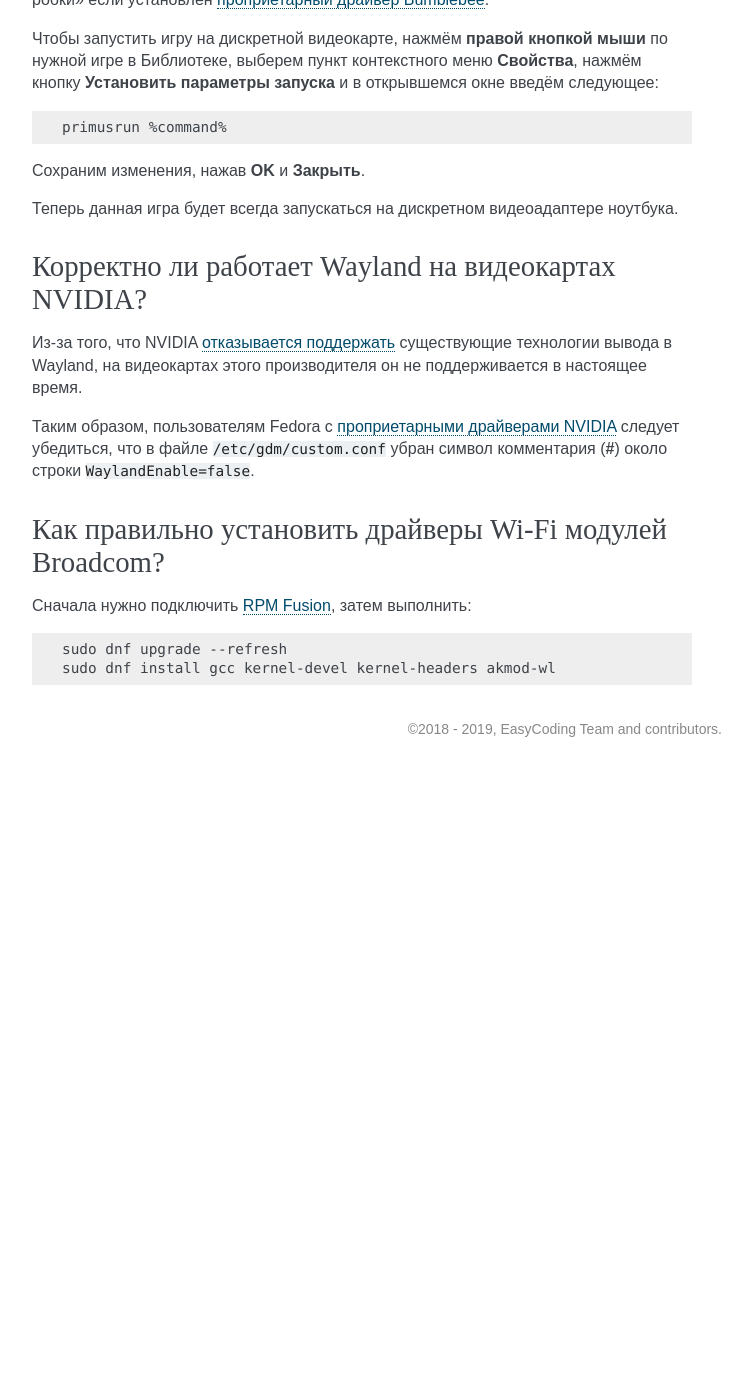
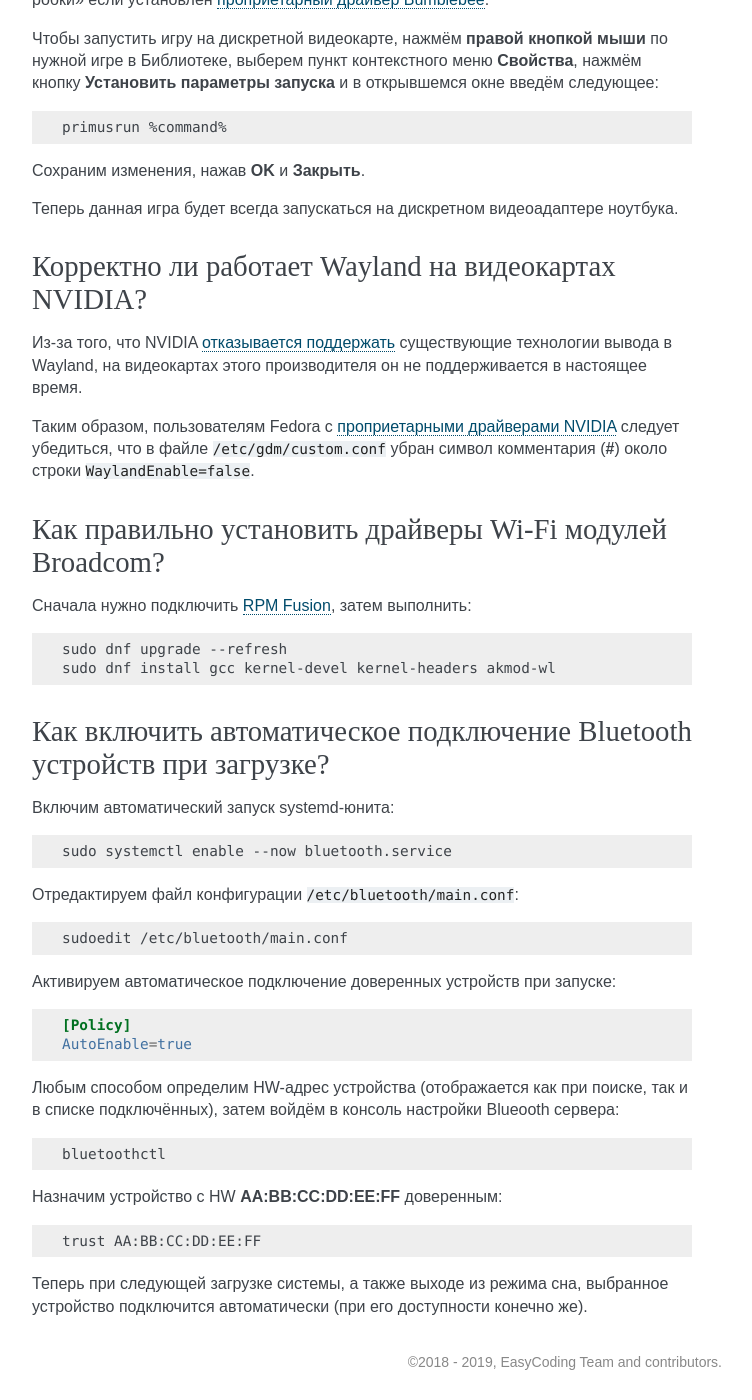
Before and after one commit to RussianFedora/FAQ, a Sphinx documentation site: the page built from source/hardware.rst, in a window 1280 px wide and 1400 px high, scrolled down 15291 px. Shown: the whole window, without its empty margins (388-1140 px from the left). Built offline with Sphinx 7.4.7, drawn with Linux system fonts in a browser that asks for light colours; before the commit the page ends 16058 px from its top, so only the background shows below that; some of the changed text lies outside the part shown.

Commit message:
Added question about auto connection of Bluetooth devices.

```diff
--- a/source/hardware.rst
+++ b/source/hardware.rst
@@ -873,3 +873,42 @@ ICC профиль можно получить либо на сайте прои
 
     sudo dnf upgrade --refresh
     sudo dnf install gcc kernel-devel kernel-headers akmod-wl
+
+.. index:: bluetooth, mouse, reconnect
+.. _bluetooth-auto:
+
+Как включить автоматическое подключение Bluetooth устройств при загрузке?
+============================================================================
+
+Включим автоматический запуск systemd-юнита:
+
+.. code-block:: text
+
+    sudo systemctl enable --now bluetooth.service
+
+Отредактируем файл конфигурации ``/etc/bluetooth/main.conf``:
+
+.. code-block:: text
+
+    sudoedit /etc/bluetooth/main.conf
+
+Активируем автоматическое подключение доверенных устройств при запуске:
+
+.. code-block:: ini
+
+    [Policy]
+    AutoEnable=true
+
+Любым способом определим HW-адрес устройства (отображается как при поиске, так и в списке подключённых), затем войдём в консоль настройки Blueooth сервера:
+
+.. code-block:: text
+
+    bluetoothctl
+
+Назначим устройство c HW **AA:BB:CC:DD:EE:FF** доверенным:
+
+.. code-block:: text
+
+    trust AA:BB:CC:DD:EE:FF
+
+Теперь при следующей загрузке системы, а также выходе из режима сна, выбранное устройство подключится автоматически (при его доступности конечно же).
```
